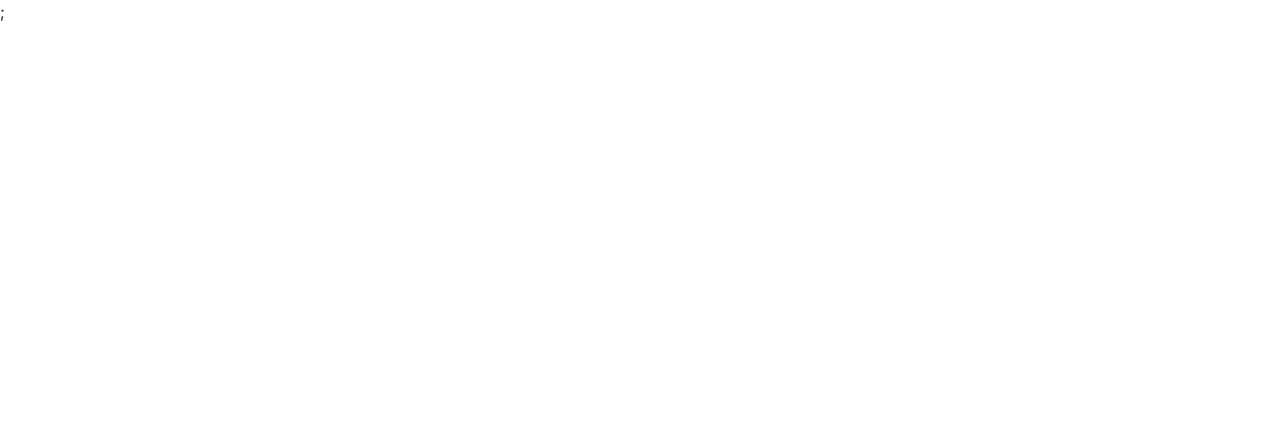
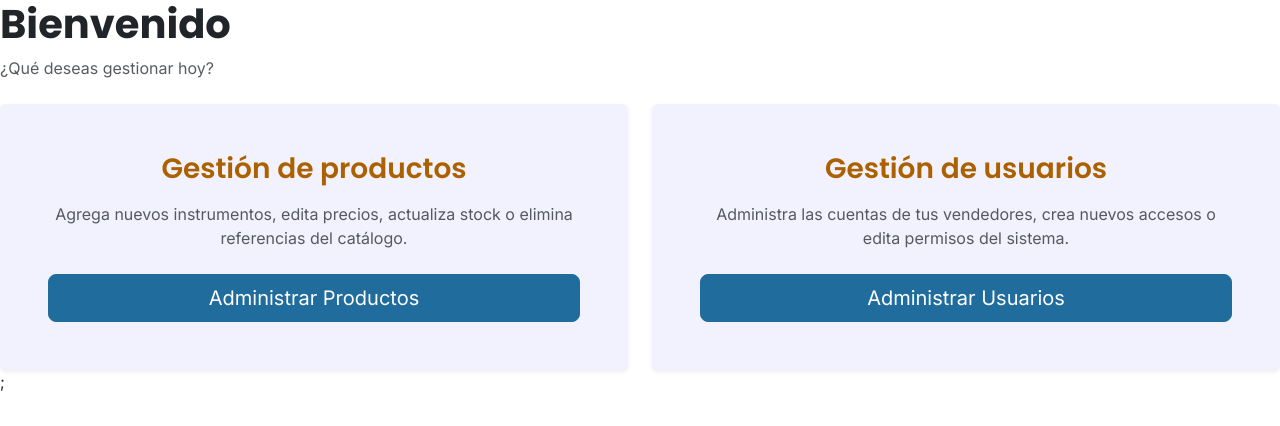
Before and after one commit to pepestack/Sonido-Vivo, a React (Vite) app: page /admin in a window 1280 px wide. Before the commit this address had no page. Shown: the top 426 px of the page. Built offline with nearby package versions, Linux system fonts and the light colour scheme.

Commit message:
feat: Agrega AdminHome

```diff
--- a/src/App.jsx
+++ b/src/App.jsx
@@ -4,6 +4,7 @@ import RegisterPage from "./pages/RegisterPage";
 import ContactoPage from "./pages/ContactoPage";
 import PlantillaPublica from "./components/templates/PlantillaPublica";
 import Catalogo from "./pages/Catalogo";
+import AdminHome from "./pages/admin/AdminHome";
 
 function App() {
   return (
@@ -16,7 +17,12 @@ function App() {
         <Route path="/registro" element={<RegisterPage />} />
         <Route path="/contacto" element={<ContactoPage />} />
       </Route>
+
+      <Route>
+        <Route path="admin" element={<AdminHome />} />
+      </Route>
     </Routes>
+
   );
 }
 
--- /dev/null
+++ b/src/components/molecules/TarjetaAccion.jsx
@@ -0,0 +1,20 @@
+import { Card } from "react-bootstrap";
+import Boton from "../atoms/Boton";
+import Texto from "../atoms/Texto";
+import Titulo from "../atoms/Titulo";
+
+export default function TarjetaAccion({ titulo, texto, textoBoton, ruta }) {
+  return (
+    <Card className="custom-lb-container h-100 shadow-sm border-0">
+      <Card.Body className="text-center p-5">
+        <Titulo nivel={2} className="h3 card-title text-primary mb-3">
+          {titulo}
+        </Titulo>
+        <Texto className="card-text text-muted mb-4">{texto}</Texto>
+        <Boton tamano="lg" to={ruta} className="w-100">
+          {textoBoton}
+        </Boton>
+      </Card.Body>
+    </Card>
+  );
+}
--- /dev/null
+++ b/src/components/organisms/PanelAdmin.jsx
@@ -0,0 +1,15 @@
+import { Col, Row } from 'react-bootstrap'
+import TarjetaAccion from '../molecules/TarjetaAccion'
+
+// accesos a: [{ titulo, texto, textoBoton, ruta }]
+export default function PanelAccesos({ accesos }) {
+  return (
+    <Row as="section" className="g-4">
+      {accesos.map((acceso) => (
+        <Col as="article" key={acceso.ruta} xs={12} md={6}>
+          <TarjetaAccion {...acceso} />
+        </Col>
+      ))}
+    </Row>
+  )
+}
--- /dev/null
+++ b/src/pages/admin/AdminHome.jsx
@@ -0,0 +1,26 @@
+import Encabezado from '../../components/molecules/Encabezado'
+import PanelAdmin from '../../components/organisms/PanelAdmin'
+
+const accesos = [
+  {
+    titulo: 'Gestión de productos',
+    texto: 'Agrega nuevos instrumentos, edita precios, actualiza stock o elimina referencias del catálogo.',
+    textoBoton: 'Administrar Productos',
+    ruta: '/admin/productos',
+  },
+  {
+    titulo: 'Gestión de usuarios',
+    texto: 'Administra las cuentas de tus vendedores, crea nuevos accesos o edita permisos del sistema.',
+    textoBoton: 'Administrar Usuarios',
+    ruta: '/admin/usuarios',
+  },
+]
+
+export default function AdminHome() {
+  return (
+    <>
+      <Encabezado titulo="Bienvenido" subtitulo="¿Qué deseas gestionar hoy?" claseTitulo="display-6 fw-bold" />
+      <PanelAdmin accesos={accesos} />
+    </>
+  )
+}
```
